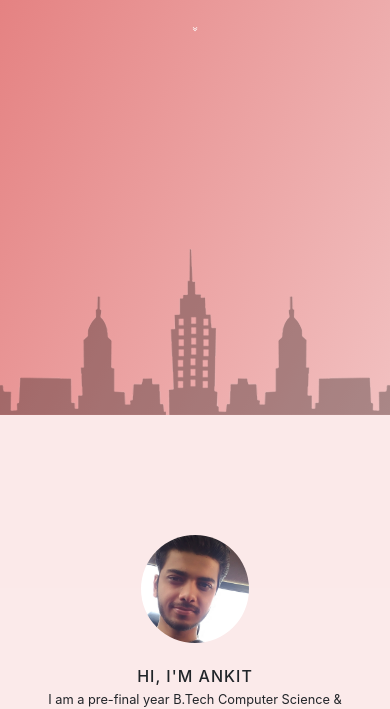
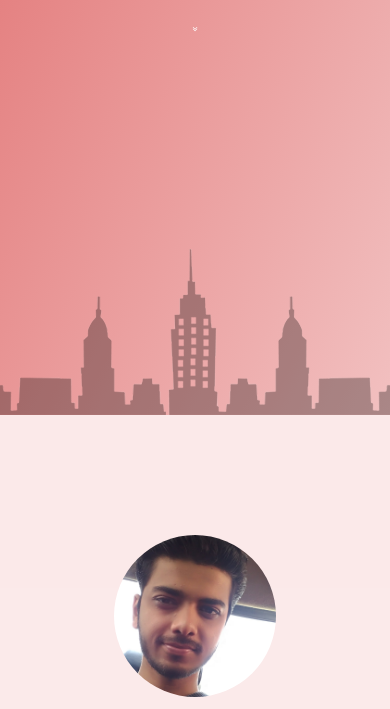
Before and after one commit to ankit0696/3visionai, a website with bundled scripts: page index.html in a window 390 px wide. Shown: the part 429-1138 px from the top of the page. Built offline with nearby package versions, Linux system fonts and the light colour scheme.

Commit message:
pic width

```diff
--- a/css/grayscale.css
+++ b/css/grayscale.css
@@ -223,10 +223,15 @@ a:focus, a:hover {
 }
 
 .about-section .about__image{
-  width: 30%;
+  width: 25%;
   border-radius: 50%;
   margin-bottom: 3rem;
 }
+ @media (max-width: 767px){
+  .about-section .about__image{
+    width: 45%;
+  }
+ }
 
 .download-section {
   color: white;
```
